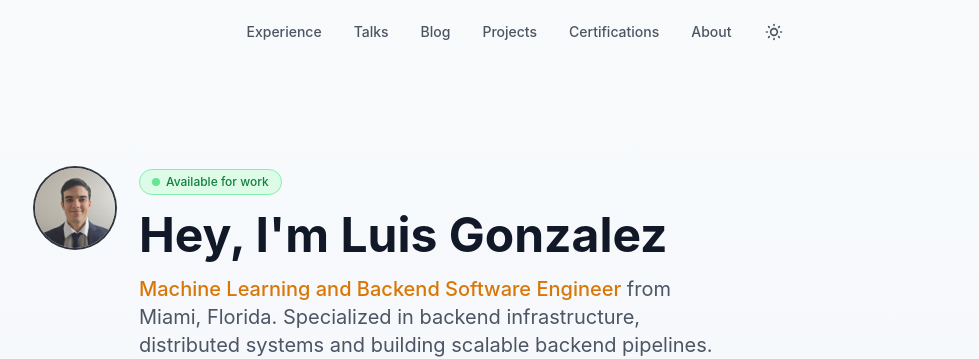
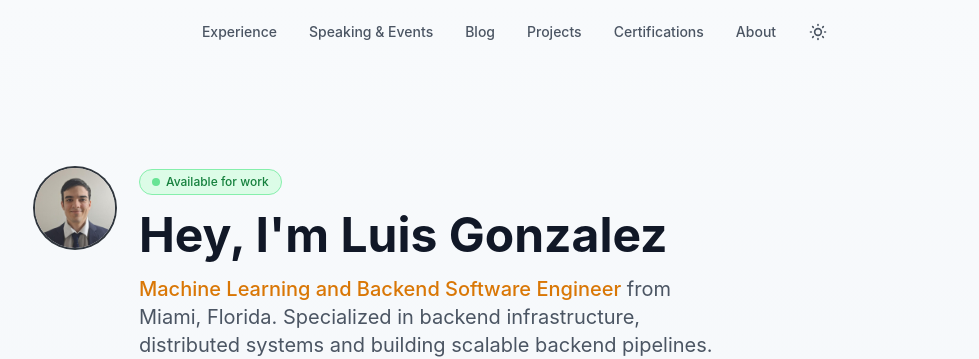
Before and after one commit to LuisJG8/personal_website, a website built with Vite: page index.html in a window 1280 px wide. Shown: the top 359 px of the page, without its empty margins (125-1104 px from the left). Built offline with nearby package versions, Linux system fonts and the light colour scheme.

Commit message:
[codex] rename talks section to speaking events (#12)
* add footer X aria label

* add experience entries

* address experience metadata feedback

* update MLEN founder start date

* rename talks section to speaking events

---------

Co-authored-by: Luis Gonzalez <luisgonzalez@Mac.lan>

```diff
--- a/index.html
+++ b/index.html
@@ -3,7 +3,7 @@
 <head>
   <meta charset="UTF-8">
   <meta name="viewport" content="width=device-width, initial-scale=1.0">
-  <meta name="description" content="Luis Gonzalez - Software Engineer and Developer. Personal website showcasing projects, talks, certifications, and blog posts.">
+  <meta name="description" content="Luis Gonzalez - Software Engineer and Developer. Personal website showcasing projects, speaking events, certifications, and blog posts.">
   <meta name="theme-color" content="#0d1117">
   <meta http-equiv="Content-Security-Policy" content="default-src 'self'; img-src 'self' data: https:; style-src 'self' 'unsafe-inline' https://fonts.googleapis.com; font-src 'self' https://fonts.gstatic.com; script-src 'self'; connect-src 'self'; base-uri 'self'; form-action 'self'; object-src 'none'; frame-ancestors 'self'">
 
@@ -27,7 +27,7 @@
         <!-- Desktop Navigation -->
         <div class="hidden md:flex items-center gap-8">
           <a href="#experience" class="nav-link">Experience</a>
-          <a href="#talks" class="nav-link">Talks</a>
+          <a href="#talks" class="nav-link">Speaking &amp; Events</a>
           <a href="#blog" class="nav-link">Blog</a>
           <a href="#projects" class="nav-link">Projects</a>
           <a href="#certifications" class="nav-link">Certifications</a>
@@ -58,7 +58,7 @@
       <div id="mobile-menu" class="hidden md:hidden pb-4">
         <div class="flex flex-col gap-2">
           <a href="#experience" class="nav-link py-2">Experience</a>
-          <a href="#talks" class="nav-link py-2">Talks</a>
+          <a href="#talks" class="nav-link py-2">Speaking &amp; Events</a>
           <a href="#blog" class="nav-link py-2">Blog</a>
           <a href="#projects" class="nav-link py-2">Projects</a>
           <a href="#certifications" class="nav-link py-2">Certifications</a>
@@ -330,13 +330,13 @@
       </div>
     </section>
 
-    <!-- Talks Section -->
+    <!-- Speaking & Events Section -->
     <section id="talks" class="py-18 fade-in opacity-0 translate-y-4 transition-all duration-700">
       <h2 class="section-title">
         <svg class="w-6 h-6 text-accent-yellow" fill="none" stroke="currentColor" viewBox="0 0 24 24">
           <path stroke-linecap="round" stroke-linejoin="round" stroke-width="2" d="M19 11a7 7 0 01-7 7m0 0a7 7 0 01-7-7m7 7v4m0 0H8m4 0h4m-4-8a3 3 0 01-3-3V5a3 3 0 116 0v6a3 3 0 01-3 3z"/>
         </svg>
-        Talks
+        Speaking &amp; Events
       </h2>
 
       <div class="space-y-4">
```
